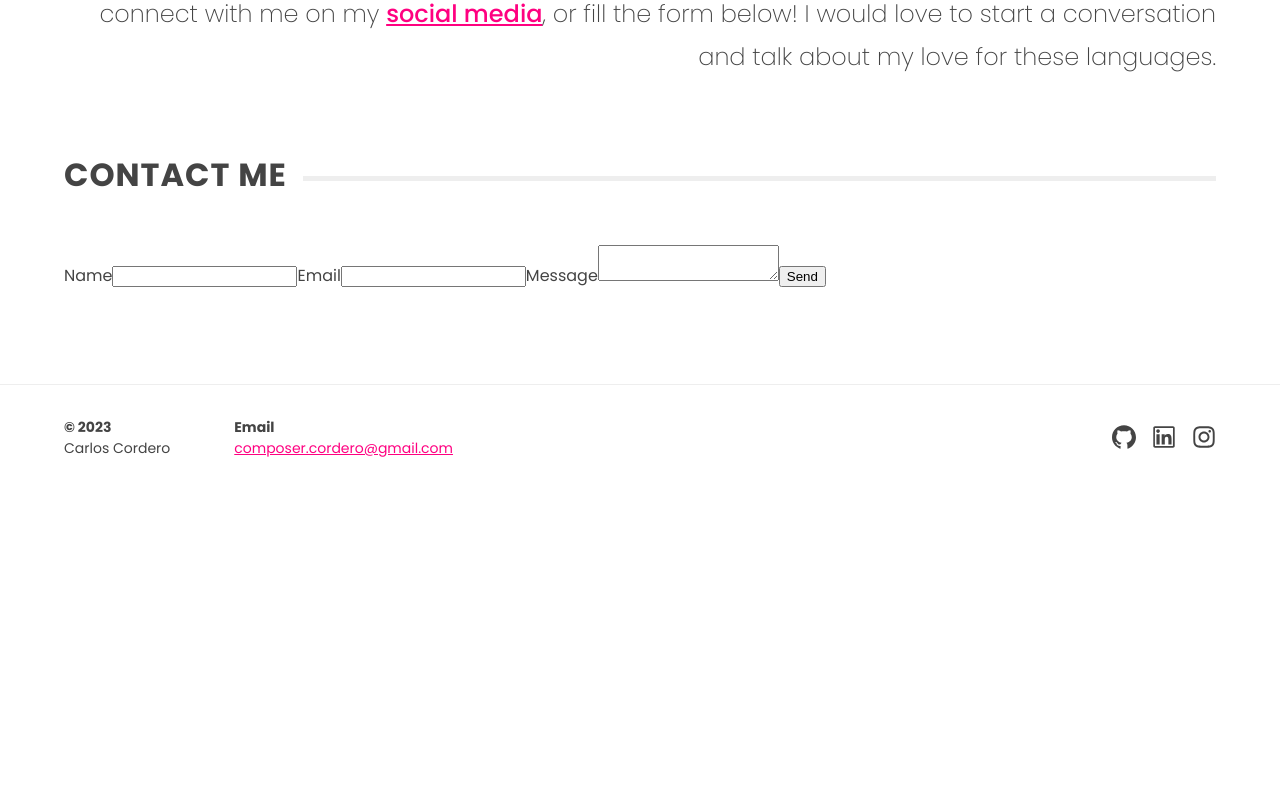
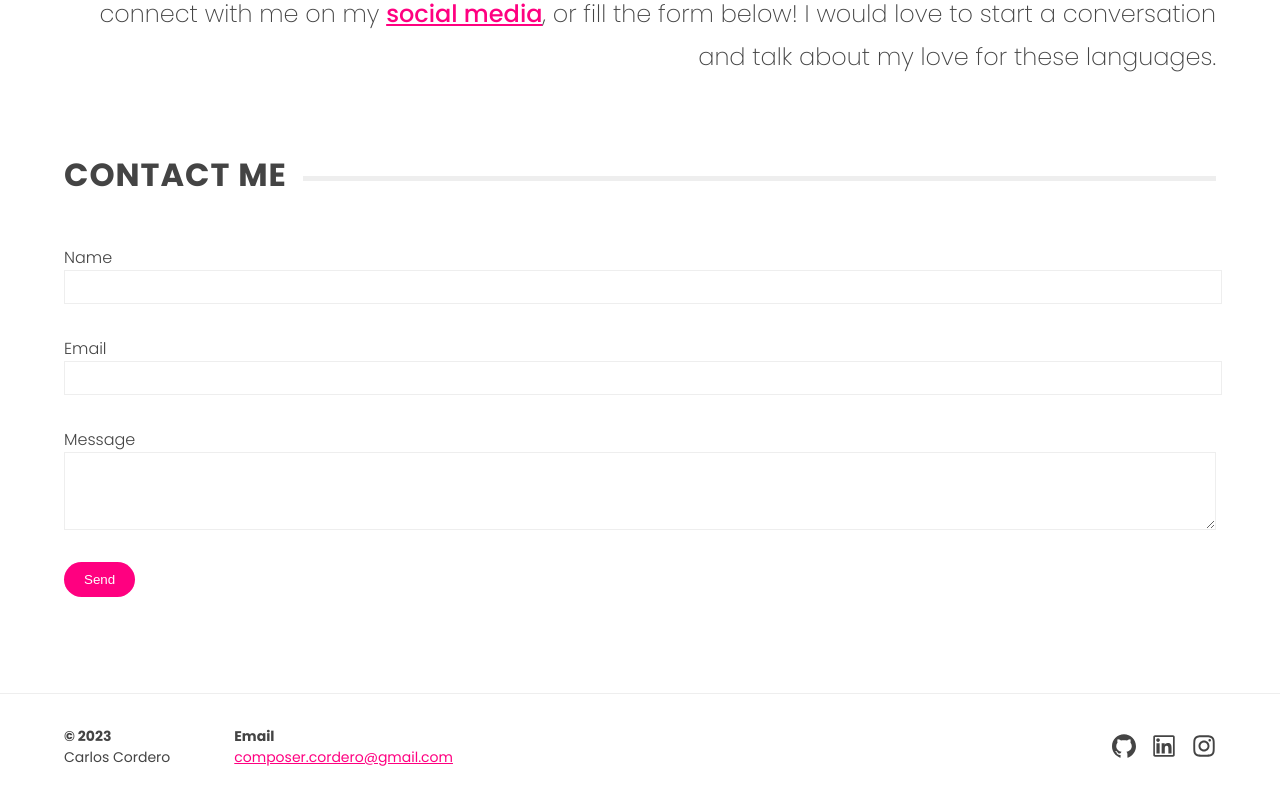
Before and after one commit to composercordero/composercordero.github.io, a React (Vite) app: page /contact in a window 1280 px wide. Shown: the part 1069-1869 px from the top of the page. Before the commit the page ends 1560 px from the top, so only its background shows below. Built offline with nearby package versions, Linux system fonts and the light colour scheme.

Commit message:
basic styling of form

```diff
--- a/src/views/Contact.tsx
+++ b/src/views/Contact.tsx
@@ -54,7 +54,35 @@ const ContactDescription = styled.div`
 
 `;
 
-const FormButton = styled.button`
+const StyledForm = styled.div`
+    display: flex;
+    flex-direction: column;
+    margin-bottom: 2rem;
+
+    label{
+      color:${props => props.theme.colors.text};
+      font-size:${props => props.theme.fontSizes.s};
+      font-weight:${(props) => props.theme.fontWeights.normal};
+
+    }
+
+    input{
+      width:100%;
+      border: 1px solid #eee;
+      margin-bottom: 2rem;
+      font-size:${props => props.theme.fontSizes.s};
+      height: 30px;
+    }
+
+    textarea{
+      font-size:${props => props.theme.fontSizes.s};
+      border: 1px solid #eee;
+    }
+`;
+
+const FormButton = styled.div`
+
+  input[type='submit']{
     background-color: ${props => props.theme.colors.accentColor[500]};
     color: ${props => props.theme.colors.body};
     font-weight:500;
@@ -67,6 +95,7 @@ const FormButton = styled.button`
     &:hover{
       background-color: ${props => props.theme.colors.accentColor[400]};
     }
+  }
 `;
 
 const info = {
@@ -103,15 +132,19 @@ const Contact = () => {
             </ContactDescription>
 
             <Title ><span>Contact me</span></Title>
+            <form ref={form} onSubmit={sendEmail}>
 
-            <form ref={form} onSubmit={sendEmail}>
-            <label>Name</label>
-            <input type="text" name="name" />
-            <label>Email</label>
-            <input type="email" name="email" />
-            <label>Message</label>
-            <textarea name="message" />
+              <StyledForm>
+              <label>Name</label>
+              <input type="text" name="name" />
+              <label>Email</label>
+              <input type="email" name="email" />
+              <label>Message</label>
+              <textarea rows={4} name="message" />
+            </StyledForm>
+            <FormButton>
             <input type="submit" value="Send" />
+            </FormButton>
             </form>
         </Container>
   )
```
